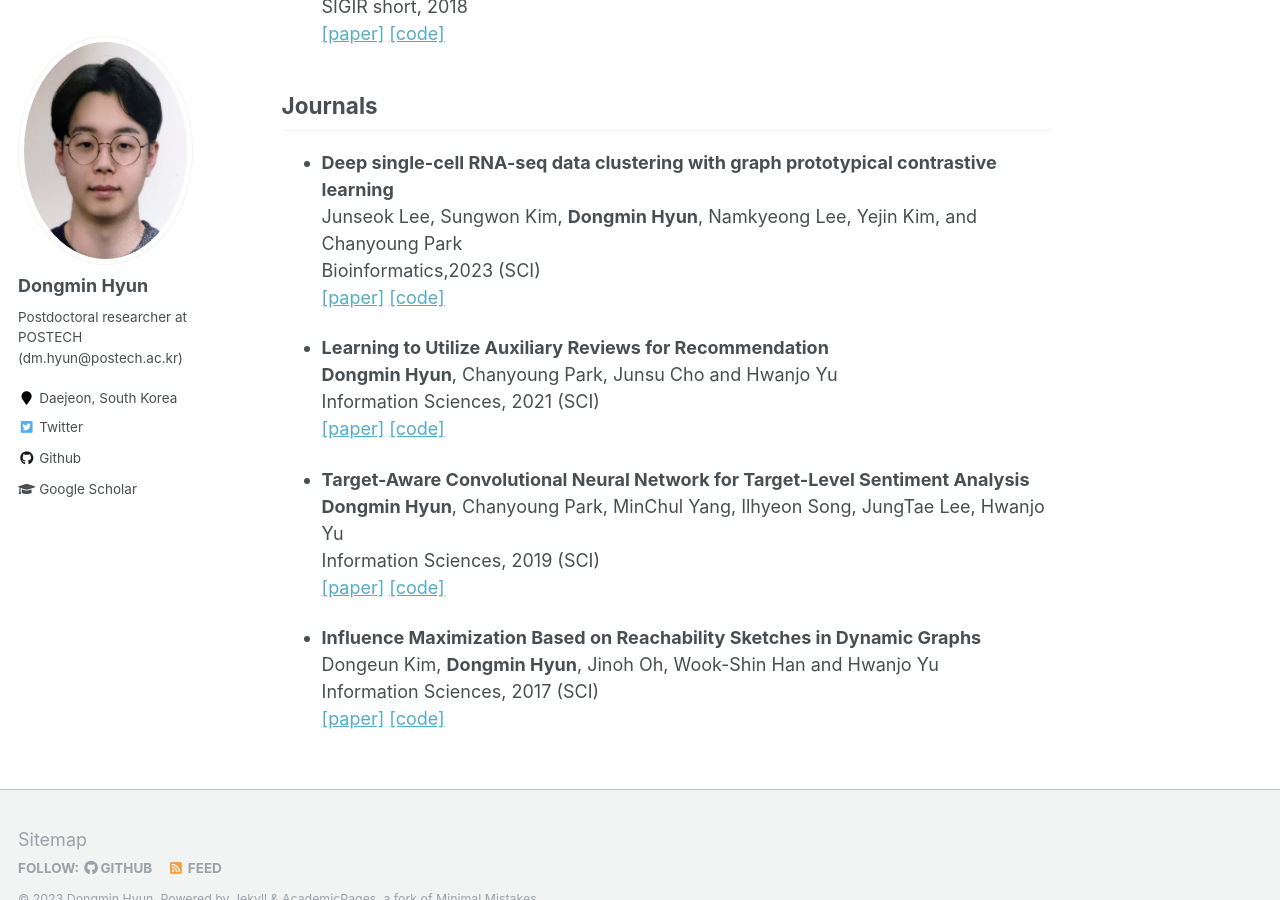
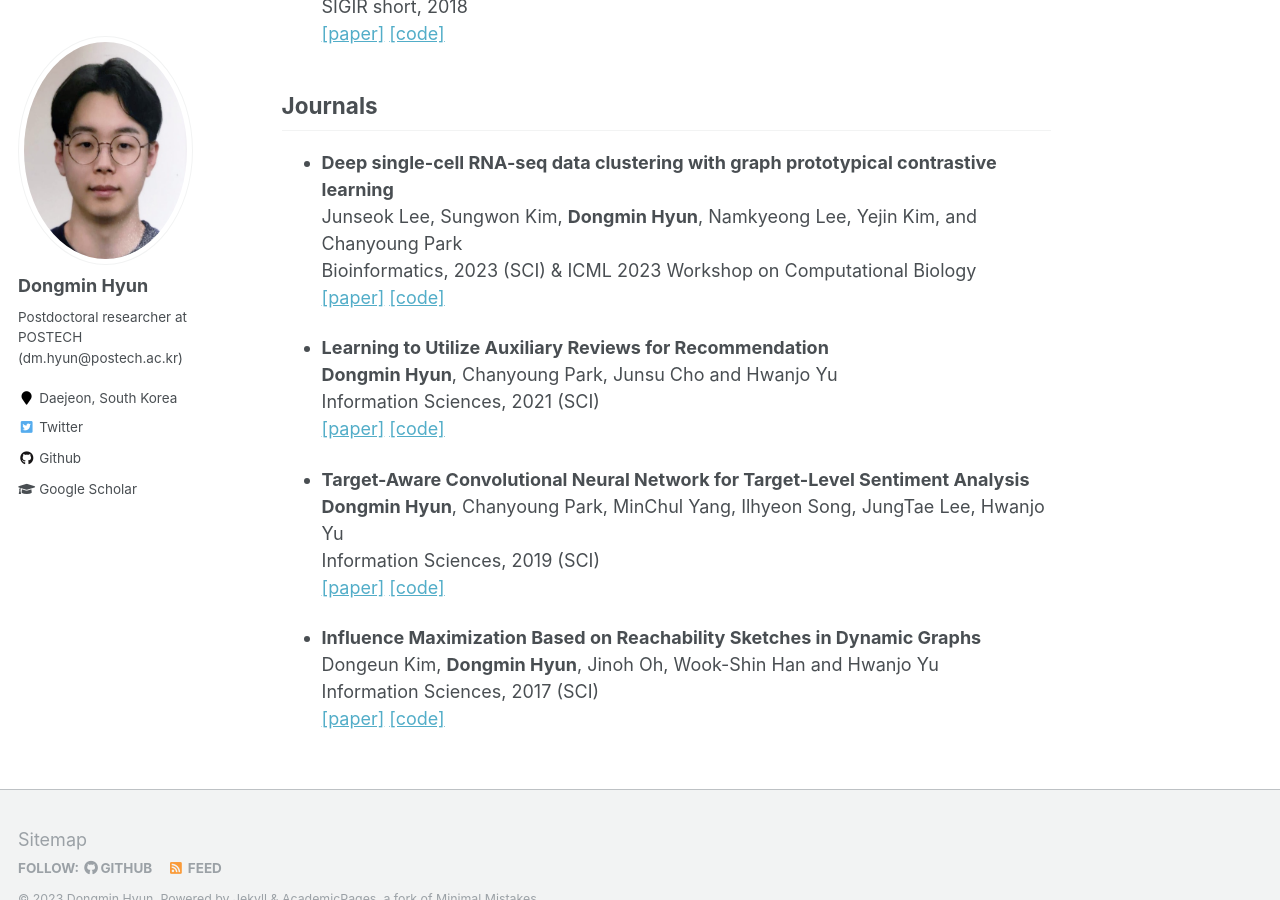
Before and after one commit to dmhyun/dmhyun.github.io, a Jekyll site: the page built from _pages/publications.md, in a window 1280 px wide and 900 px high, scrolled down 2378 px. Built offline with Jekyll 4.4.1, drawn with Linux system fonts in a browser that asks for light colours.

Commit message:
Update publications.md

```diff
--- a/_pages/publications.md
+++ b/_pages/publications.md
@@ -99,8 +99,8 @@ Journals
 -----
 - **Deep single-cell RNA-seq data clustering with graph prototypical contrastive learning**\\
 Junseok Lee, Sungwon Kim, **Dongmin Hyun**, Namkyeong Lee, Yejin Kim, and Chanyoung Park \\
-Bioinformatics,2023 (SCI)\\
-[[paper]](http://to-be-appeared) [[code]](http://to-be-appeared)
+Bioinformatics, 2023 (SCI) & ICML 2023 Workshop on Computational Biology\\
+[[paper]](https://academic.oup.com/bioinformatics/article/39/6/btad342/7180270) [[code]](https://github.com/Junseok0207/scGPCL/)
 
 - **Learning to Utilize Auxiliary Reviews for Recommendation**\\
 **Dongmin Hyun**, Chanyoung Park, Junsu Cho and Hwanjo Yu\\
```
